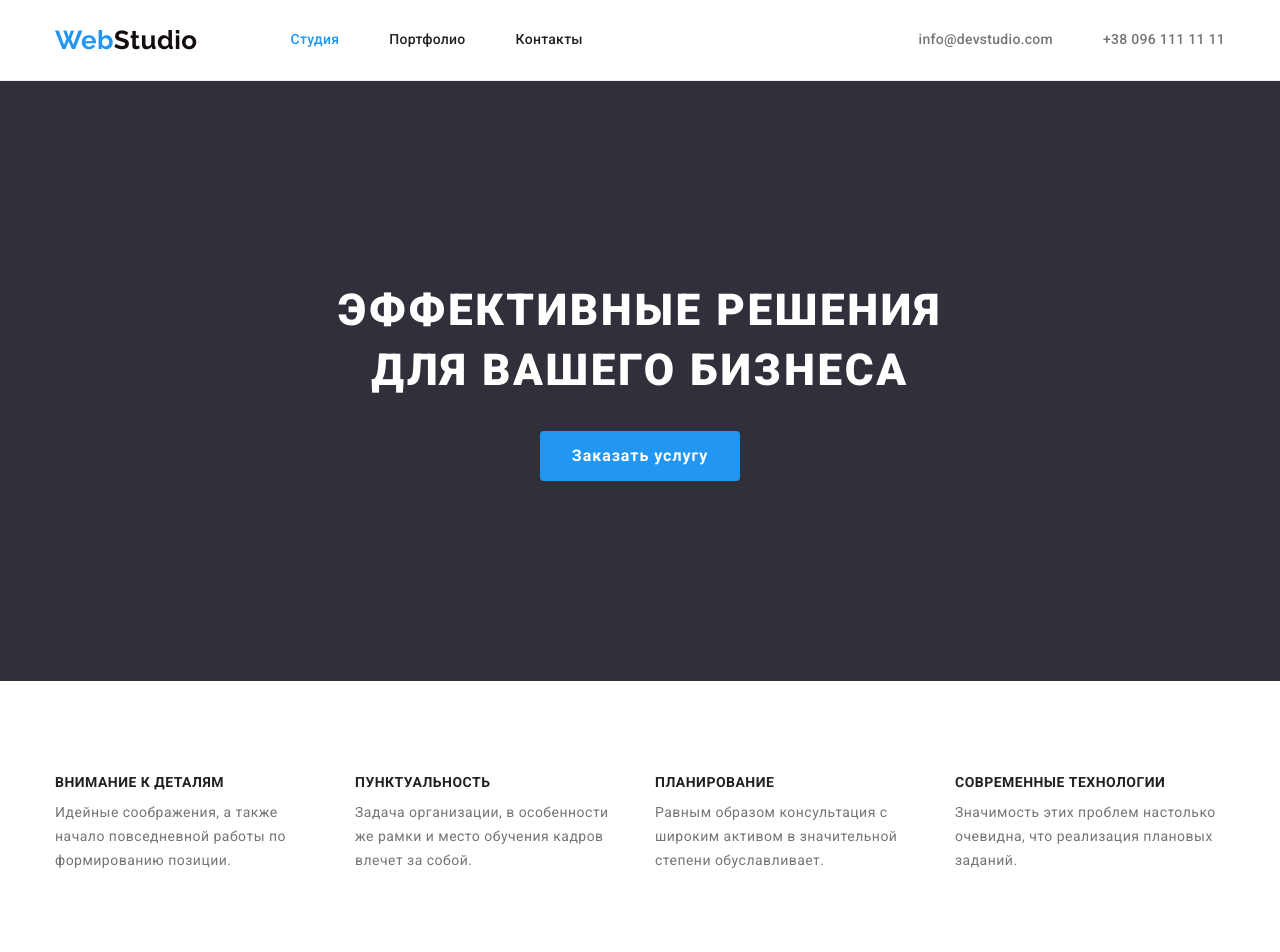
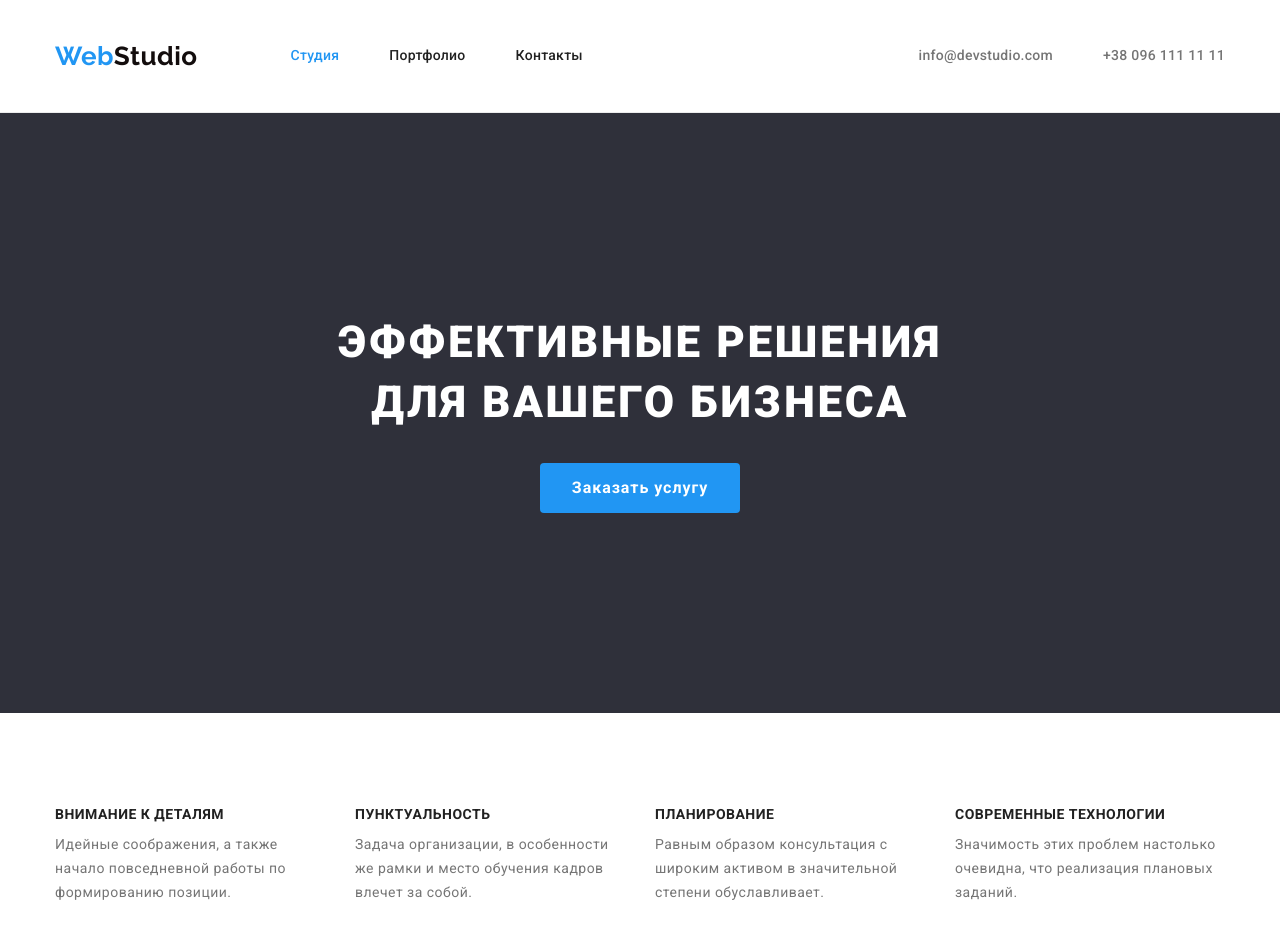
Before and after one commit to YuliaDenysiuk/goit-markup-hw-04, a plain HTML site: page index.html in a window 1280 px wide. Shown: the top 952 px of the page. Drawn offline with nearby package versions, Linux system fonts and the light colour scheme.

Commit message:
Изменяет стили хедера и сеток

```diff
--- a/css/styles.css
+++ b/css/styles.css
@@ -70,19 +70,21 @@ img {
 .grid {
   display: flex;
   flex-wrap: wrap;
-  margin-right: -30px;
-  margin-bottom: -30px;
+  margin-left: -30px;
+  margin-top: -30px;
 }
 
 .grid-item {
   flex-basis: calc((100% - 30px * var(--grid-item)) / var(--grid-item));
-  margin-right: 30px;
-  margin-bottom: 30px;
+  margin-left: 30px;
+  margin-top: 30px;
 }
 
 /* Header */
 
 header {
+  padding-top: 32px;
+  padding-bottom: 32px;
   border-bottom: 1px solid var(--header-border-color);
 }
 
@@ -129,8 +131,8 @@ header {
 .nav-link,
 .contact-link {
   display: block;
-  padding-top: 32px;
-  padding-bottom: 32px;
+  padding-top: 16px;
+  padding-bottom: 16px;
 
   font-weight: 500;
   font-size: 14px;
```
